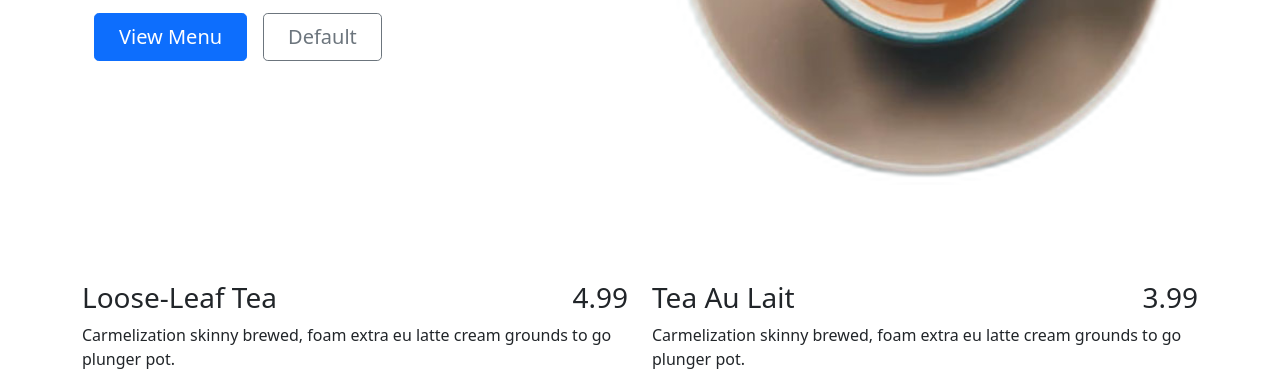
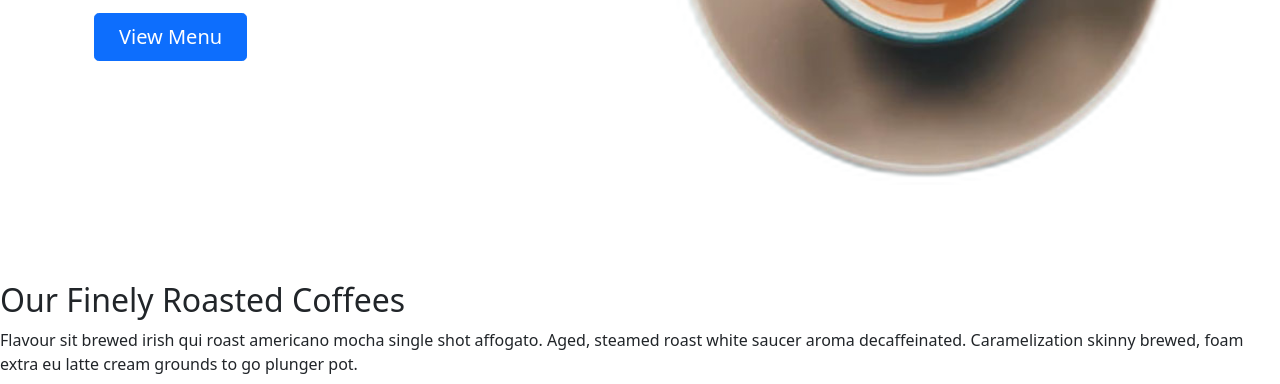
Before and after one commit to istarlet/derby-city-drip-bootstrap, a website built with Parcel: page src/index.html in a window 1280 px wide. Shown: the part 521-905 px from the top of the page. Built offline with nearby package versions, Linux system fonts and the light colour scheme.

Commit message:
Remove default button

```diff
--- a/src/index.html
+++ b/src/index.html
@@ -1,11 +1,11 @@
 <!DOCTYPE html>
 <html lang="en">
   <head>
-    <meta charset="UTF-8">
-    <meta http-equiv="X-UA-Compatible" content="IE=edge">
-    <meta name="viewport" content="width=device-width, initial-scale=1.0">
+    <meta charset="UTF-8" />
+    <meta http-equiv="X-UA-Compatible" content="IE=edge" />
+    <meta name="viewport" content="width=device-width, initial-scale=1.0" />
     <title>Document</title>
-    <link rel="stylesheet" href="./assets/scss/main.scss">
+    <link rel="stylesheet" href="./assets/scss/main.scss" />
   </head>
   <body>
     <!-- Navigation Section -->
@@ -63,18 +63,30 @@
               <button type="button" class="btn btn-primary btn-lg px-4 me-md-2">
                 View Menu
               </button>
-                <button
-                  type="button"
-                  class="btn btn-outline-secondary btn-lg px-4"
-                >
-                  Default
-                </button>
+
             </div>
           </div>
         </div>
       </div>
 
       <!-- Hero Section End -->
+
+      <!-- Finely Roasted Coffee Section -->
+      <section class="roastedcoffee-background">
+        <div class="roasted__container">
+          <h2 class="quantico uppercase white-smoke fs-2rem">
+            Our Finely Roasted Coffees
+          </h2>
+          <p class="white-smoke">
+            Flavour sit brewed irish qui roast americano mocha single shot
+            affogato. Aged, steamed roast white saucer aroma decaffeinated.
+            Caramelization skinny brewed, foam extra eu latte cream grounds to
+            go plunger pot.
+          </p>
+        </div>
+      </section>
+
+      <!-- Finely Roasted Coffee Section End -->
 
       <!-- Tea Menu Items Section -->
 
@@ -85,14 +97,21 @@
               <h3>Loose-Leaf Tea</h3>
               <h3>4.99</h3>
             </div>
-            <p>Carmelization skinny brewed, foam extra eu latte cream grounds to go plunger pot.</p>
+            <p>
+              Carmelization skinny brewed, foam extra eu latte cream grounds to
+              go plunger pot.
+            </p>
           </div>
 
           <div class="col-sm-6">
             <div class="d-flex justify-content-between">
               <h3>Tea Au Lait</h3>
-            <h3>3.99</h3></div>
-            <p>Carmelization skinny brewed, foam extra eu latte cream grounds to go plunger pot.</p>
+              <h3>3.99</h3>
+            </div>
+            <p>
+              Carmelization skinny brewed, foam extra eu latte cream grounds to
+              go plunger pot.
+            </p>
           </div>
 
           <div class="col-sm-6">
@@ -100,7 +119,10 @@
               <h3>Iced</h3>
               <h3>4.99</h3>
             </div>
-            <p>Carmelization skinny brewed, foam extra eu latte cream grounds to go plunger pot.</p>
+            <p>
+              Carmelization skinny brewed, foam extra eu latte cream grounds to
+              go plunger pot.
+            </p>
           </div>
 
           <div class="col-sm-6">
@@ -108,14 +130,15 @@
               <h3>Matcha Latte</h3>
               <h3>3.99</h3>
             </div>
-            <p>Carmelization skinny brewed, foam extra eu latte cream grounds to go plunger pot.</p>
-
+            <p>
+              Carmelization skinny brewed, foam extra eu latte cream grounds to
+              go plunger pot.
+            </p>
           </div>
         </div>
       </section>
 
       <!-- Tea Menu Items Section End -->
-
     </main>
     <script type="module" src="./assets/js/main.js"></script>
   </body>
```
Lines whose indentation alone changed are shown as unchanged.
